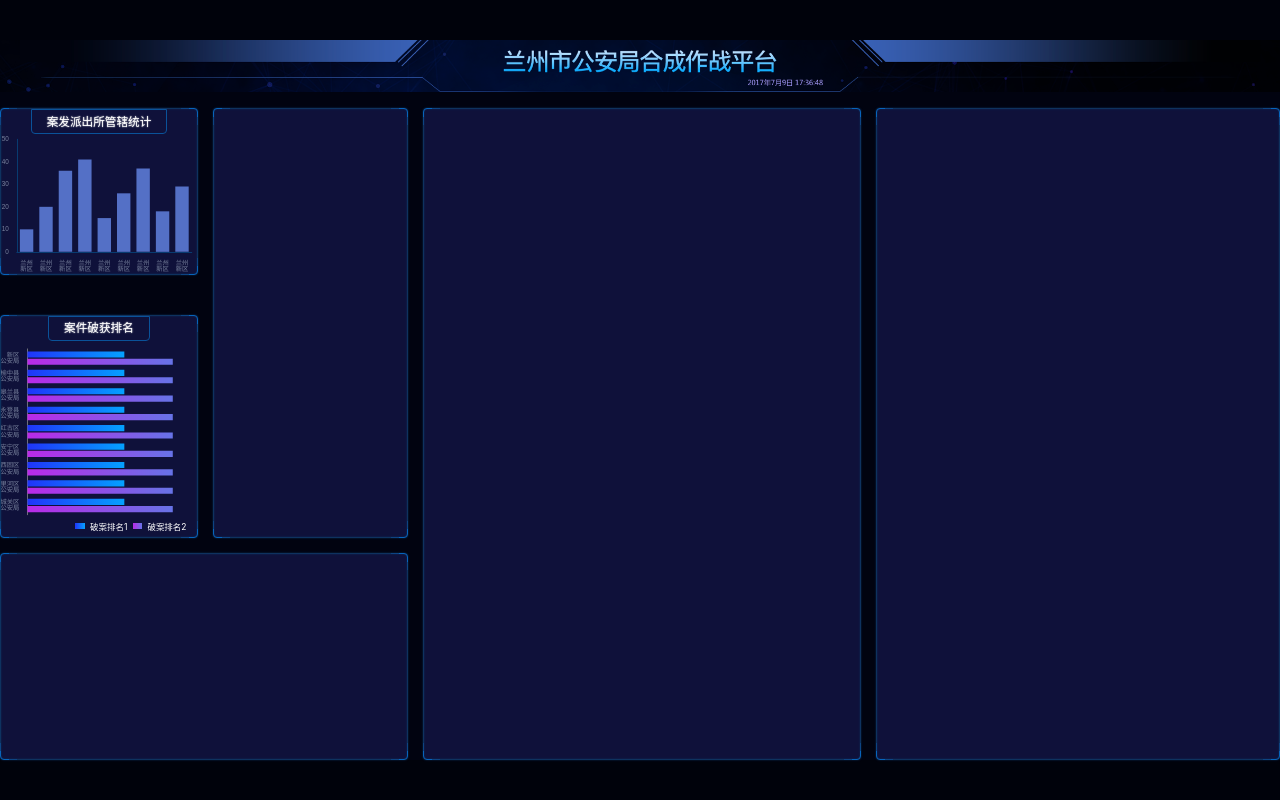
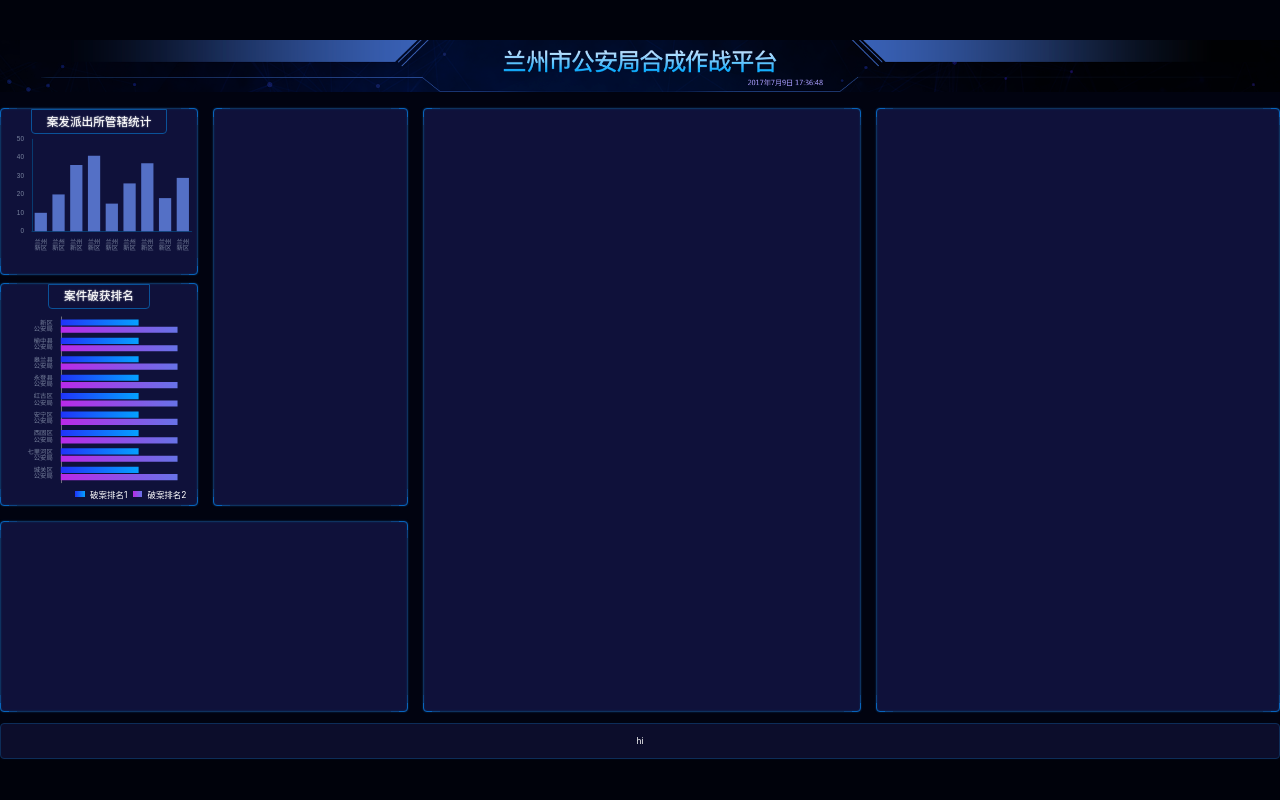
Before and after one commit to rustinliu/Large-screen, a React (Vite) app: page /#/ in a window 1280 px wide. Built offline with nearby package versions, Linux system fonts and the light colour scheme.

Commit message:
优化调整显示

```diff
--- a/index.html
+++ b/index.html
@@ -27,7 +27,7 @@
     <body>
         <div id="root"></div>
         <script>
-            root.style.width = pWidth + 'px';
+            // root.style.width = pWidth + 'px';
             root.style.height = pHeight + 'px';
             root.style.marginTop = cHeight / 2 - pHeight / 2 + 'px';
         </script>
--- a/src/components/chart-1.tsx
+++ b/src/components/chart-1.tsx
@@ -57,6 +57,7 @@ export const Chart1 = () => {
                     y: px(10),
                     x2: px(10),
                     y2: px(40),
+                    containLabel: true,
                 },
             })
         );
--- a/src/components/chart-2.tsx
+++ b/src/components/chart-2.tsx
@@ -42,6 +42,7 @@ export const Chart2 = () => {
                     y: px(15),
                     x2: px(0),
                     y2: px(10),
+                    containLabel: true,
                 },
                 series: [
                     {
--- a/src/pages/home.tsx
+++ b/src/pages/home.tsx
@@ -18,6 +18,7 @@ export const Home = () => {
                 <section className='bordered section4'></section>
                 <section className='bordered section5'></section>
             </main>
+            <footer>hi</footer>
         </div>
     );
 };
```
